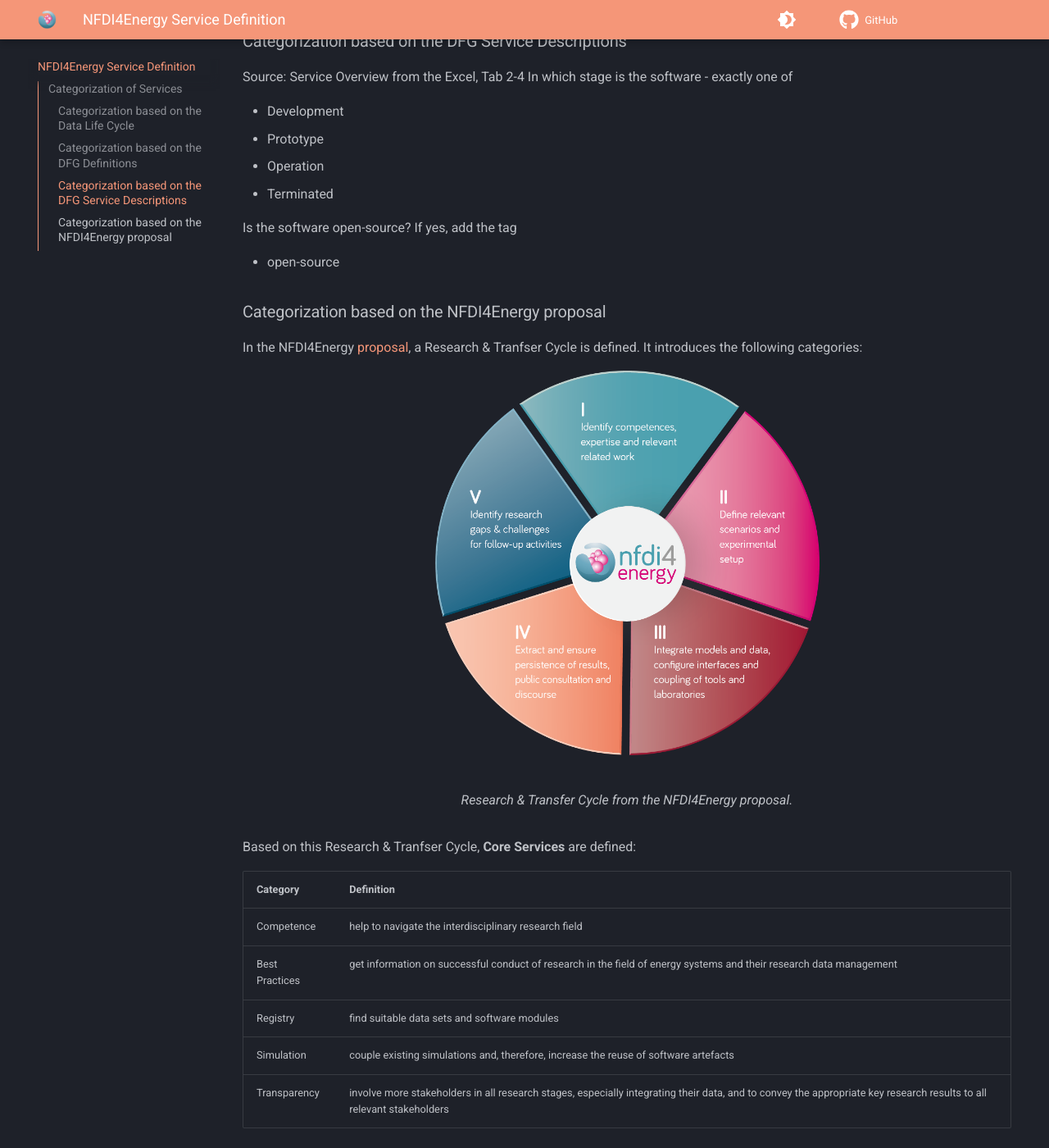
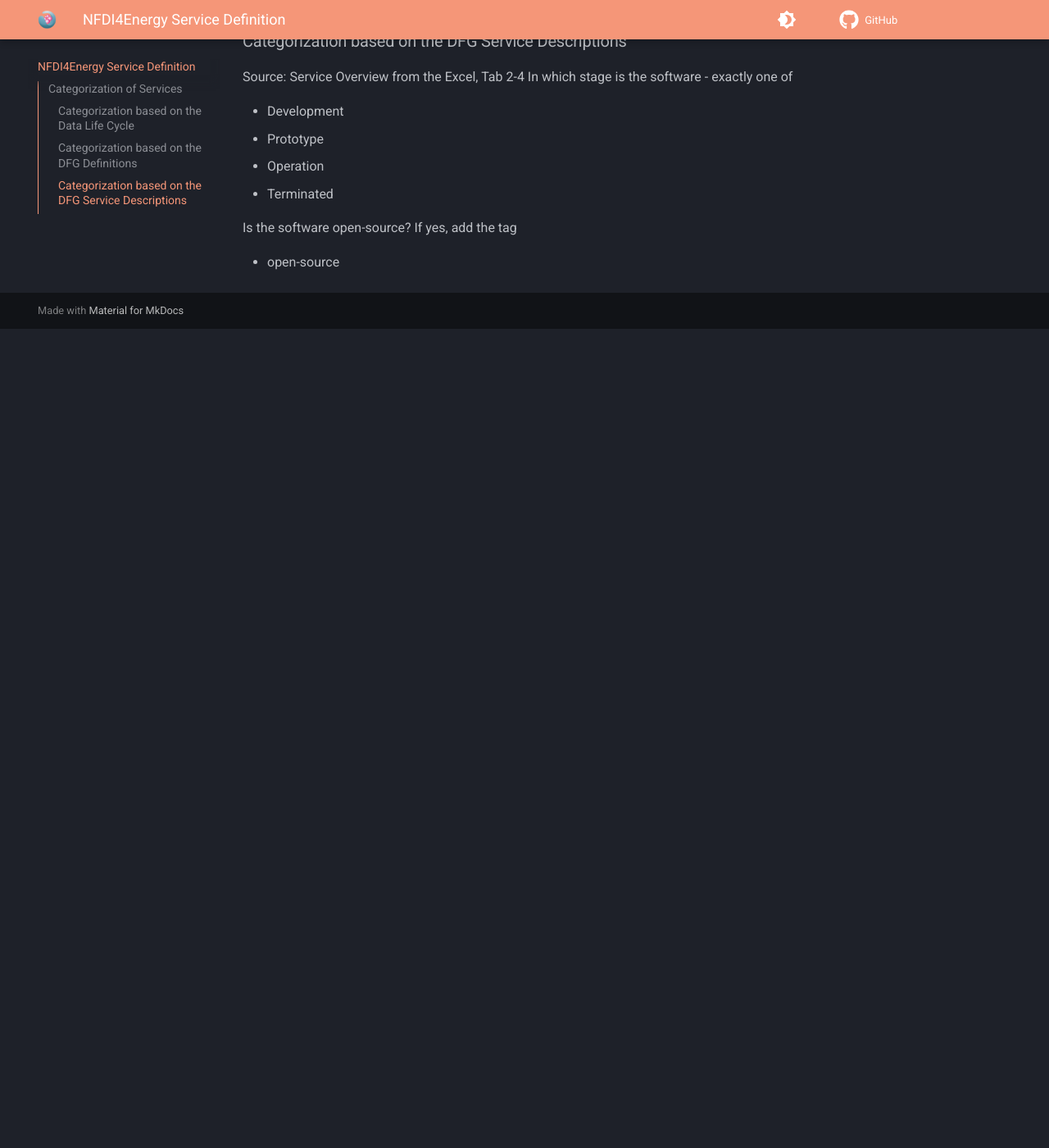
Before and after one commit to NFDI4Energy/service-portfolio, an MkDocs documentation site: the page built from docs/index.md, in a window 1280 px wide and 1400 px high, scrolled down 1698 px. Shown: the whole window at 82% size. Built offline with MkDocs 1.6.1 and Material for MkDocs 9.7.7, drawn with Linux system fonts in a browser that asks for light colours; comment, search, counter and statistics services are not loaded; after the commit the page ends 2099 px from its top, so only the background shows below that.

Commit message:
Move NFDI4Energy key services

```diff
--- a/docs/index.md
+++ b/docs/index.md
@@ -42,23 +42,3 @@ In which stage is the software - exactly one of
 Is the software open-source? If yes, add the tag
 
 * open-source
-
-
-
-### Categorization based on the NFDI4Energy proposal
-In the NFDI4Energy [proposal](https://zenodo.org/records/6772013), a Research & Tranfser Cycle is defined. It introduces the following categories:
-
-<figure markdown="span">
-  ![Image](assets/nfdi4energy_Abbildung_aussen.png){width="50%" }
-  <figcaption>Research & Transfer Cycle from the NFDI4Energy proposal.</figcaption>
-</figure>
-
-Based on this Research & Tranfser Cycle, **Core Services** are defined:
-
-| Category       | Definition                                                                                                                                                           |
-|----------------|----------------------------------------------------------------------------------------------------------------------------------------------------------------------|
-| Competence     | help to navigate the interdisciplinary research field                                                                                                                |
-| Best Practices | get information on successful conduct of research in the field of energy systems and their research data management                                                  |
-| Registry       | find suitable data sets and software modules                                                                                                                         |
-| Simulation     | couple existing simulations and, therefore, increase the reuse of software artefacts                                                                                 |
-| Transparency   | involve more stakeholders in all research stages, especially integrating their data, and to convey the appropriate key research results to all relevant stakeholders |
```
Also changed, not shown: docs/NFDI4Energy Services/index.md (+16 -1 lines).
